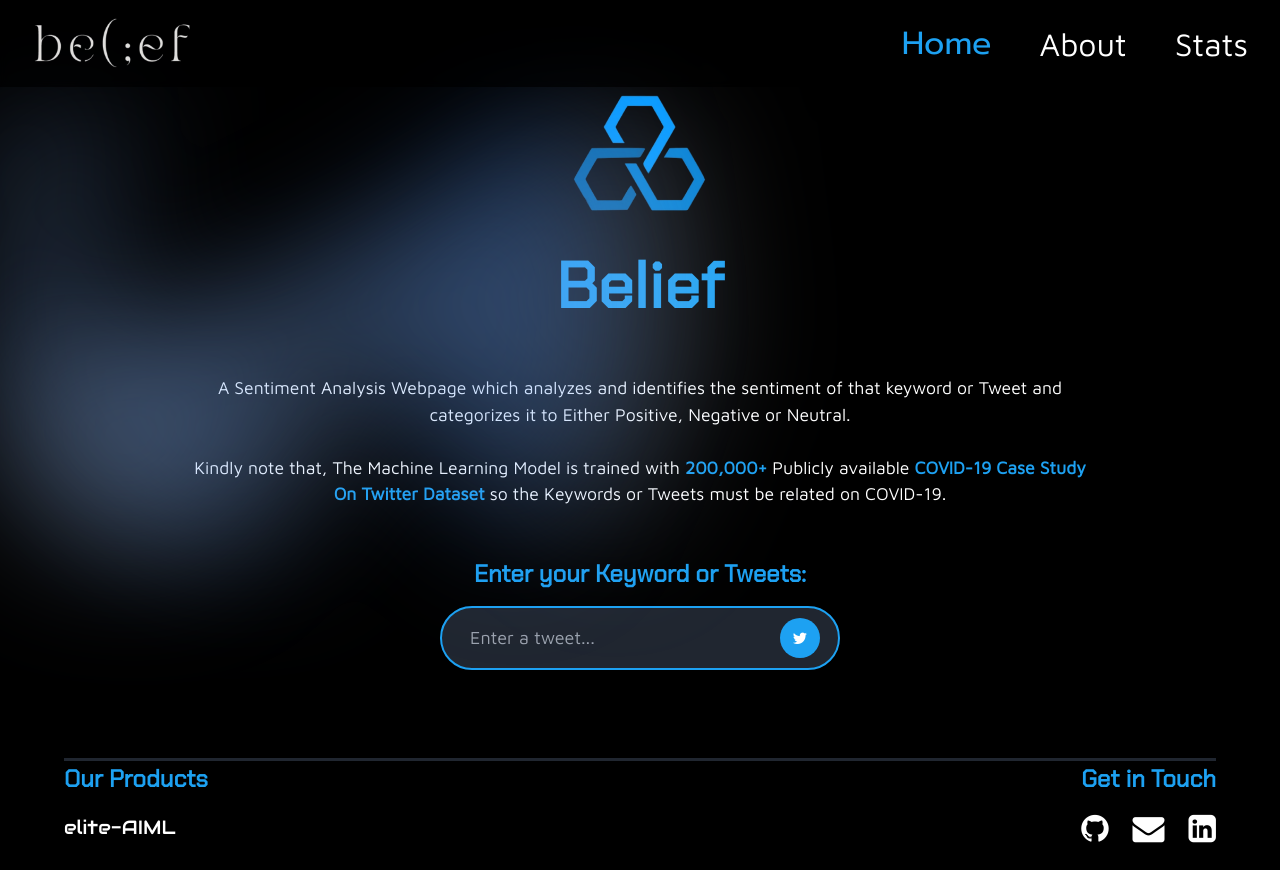
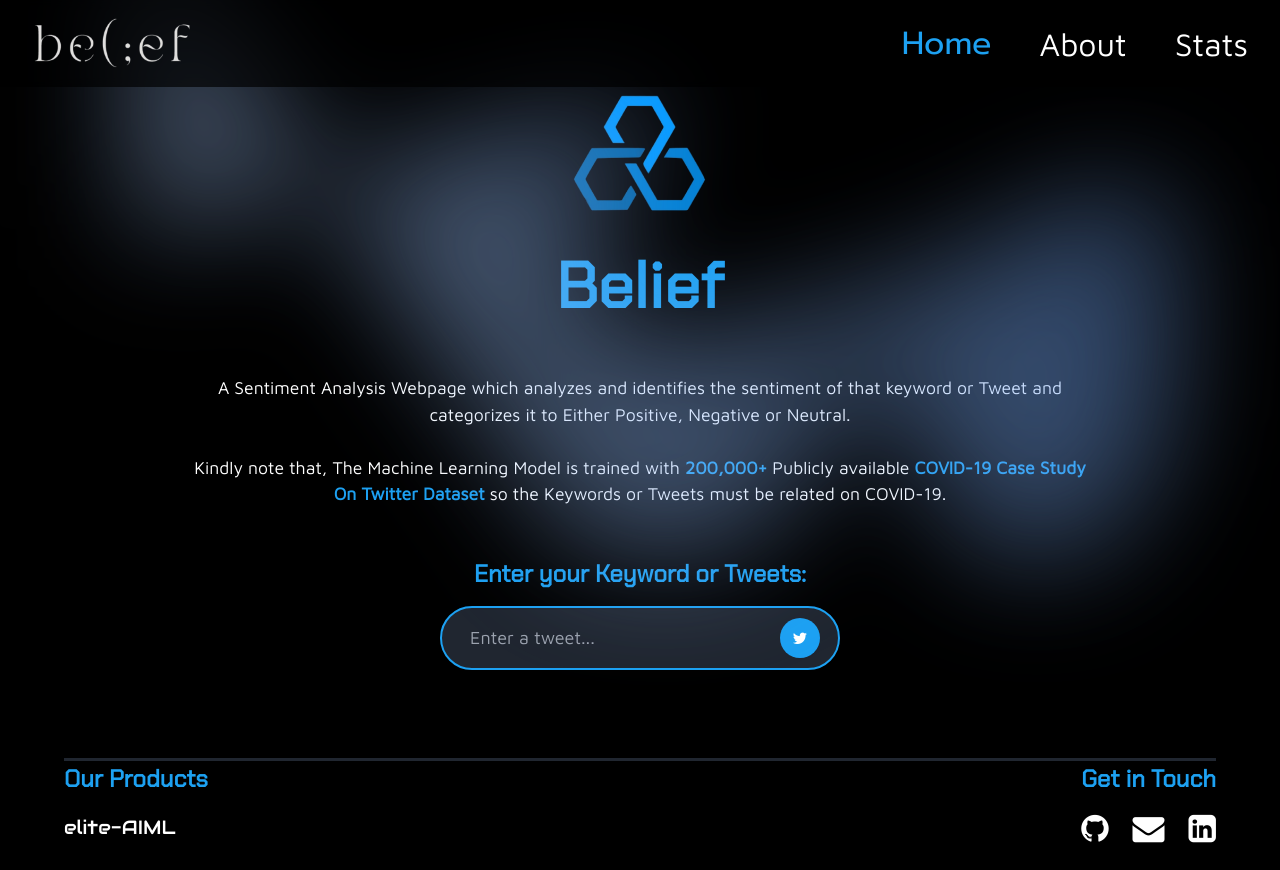
Before and after one commit to soorya-u/Belief, a React (Vite) app in the folder client/: page / in a window 1280 px wide. Built offline with nearby package versions, Linux system fonts and the light colour scheme; no server answers.

Commit message:
fix: Gradient Style Fix
Signed-off-by: Soorya U <sooryau7@gmail.com>

```diff
--- a/client/src/components/Gradient/index.tsx
+++ b/client/src/components/Gradient/index.tsx
@@ -12,7 +12,7 @@ function Gradient() {
                 clipPath:
                   "polygon(74.1% 44.1%, 100% 61.6%, 97.5% 26.9%, 85.5% 0.1%, 80.7% 2%, 72.5% 32.5%, 60.2% 62.4%, 52.4% 68.1%, 47.5% 58.3%, 45.2% 34.5%, 27.5% 76.7%, 0.1% 64.9%, 17.9% 100%, 27.6% 76.8%, 76.1% 97.7%, 74.1% 44.1%)",
               }}
-              className="relative left-[calc(50%-11rem)] aspect-[1155/678] w-[36.125rem] -translate-x-1/2 rotate-[30deg] bg-gradient-to-tr from-[#1d72f2] to-[#fff] opacity-20 sm:left-[calc(50%-30rem)] sm:w-[72.1875rem]"
+              className="relative left-[50%] aspect-[1155/678] w-[36.125rem] -translate-x-1/2 rotate-[40deg] bg-gradient-to-tr from-[#1d72f2] to-[#fff] opacity-20 sm:left-[50%] sm:w-[72.1875rem]"
             />
           </div>
 
@@ -29,7 +29,7 @@ function Gradient() {
                 clipPath:
                   "polygon(74.1% 44.1%, 100% 61.6%, 97.5% 26.9%, 85.5% 0.1%, 80.7% 2%, 72.5% 32.5%, 60.2% 62.4%, 52.4% 68.1%, 47.5% 58.3%, 45.2% 34.5%, 27.5% 76.7%, 0.1% 64.9%, 17.9% 100%, 27.6% 76.8%, 76.1% 97.7%, 74.1% 44.1%)",
               }}
-              className="relative left-[calc(50%-13rem)] aspect-[1155/678] w-[36.125rem] -translate-x-1/2 rotate-[30deg] bg-gradient-to-tr from-[#fff] to-[#1d72f2] opacity-30 sm:left-[calc(50%-36rem)] sm:w-[72.1875rem]"
+              className="relative left-[50%] aspect-[1155/678] w-[36.125rem] -translate-x-1/2 rotate-[40deg] bg-gradient-to-tr from-[#fff] to-[#1d72f2] opacity-30 sm:left-[50%] sm:w-[72.1875rem]"
             />
           </div>
         </div>
```
